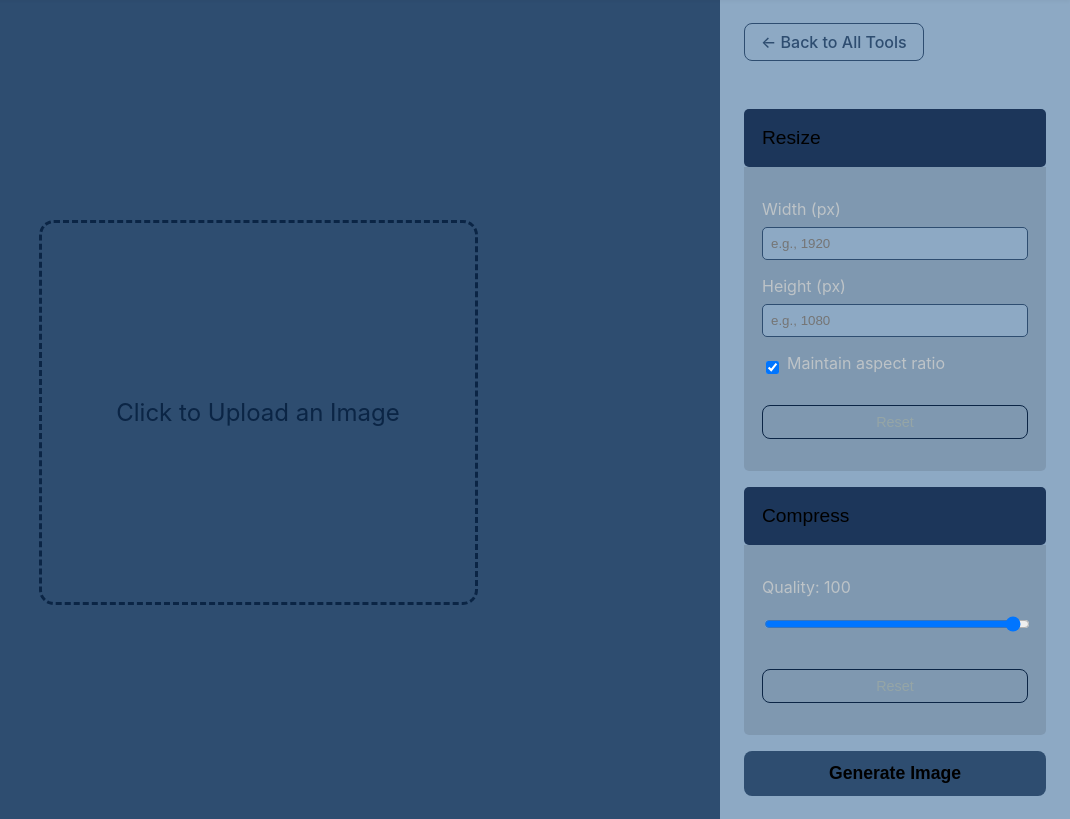
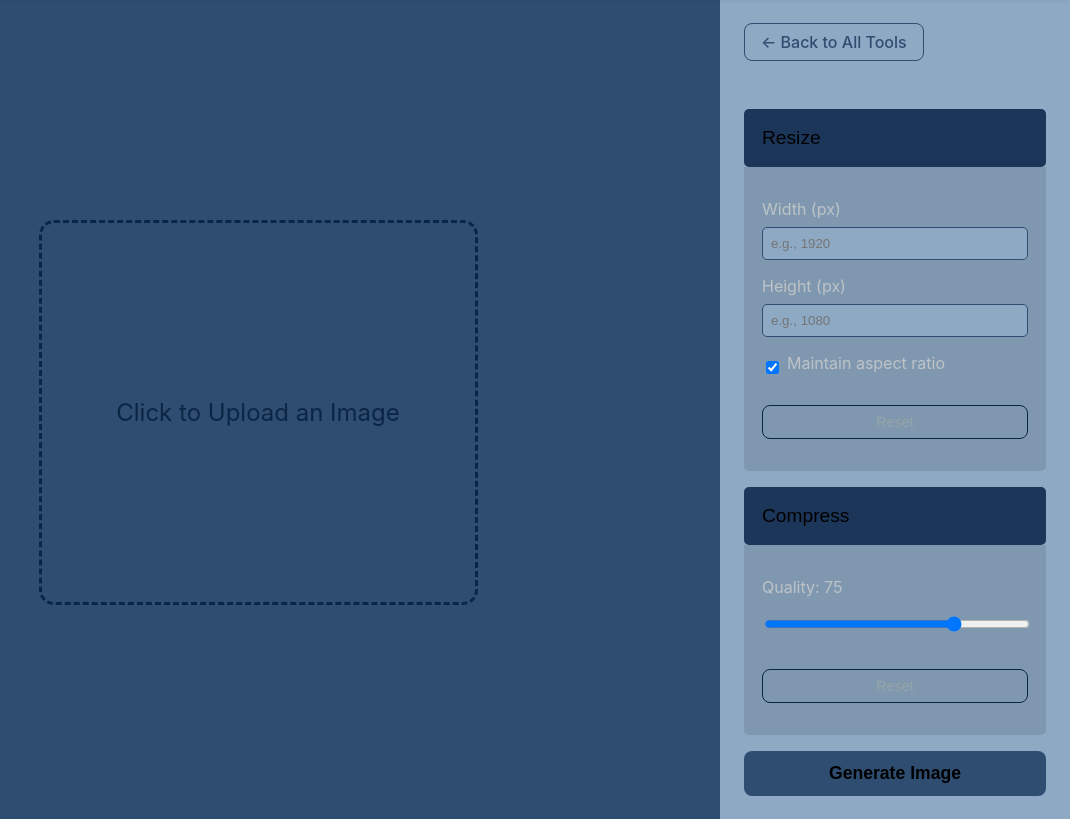
Before and after one commit to AbdulHananShani/ultimate-image-toolkit, a Flask app: page /tool/compressor in a window 1280 px wide. Shown: the part 68-887 px from the top of the page, without its empty margins (210-1280 px from the left). Run offline with Flask 3, Linux system fonts and the light colour scheme; some libraries are stand-ins or nearby versions.

```diff
--- a/backend/templates/compressor_page.html
+++ b/backend/templates/compressor_page.html
@@ -63,8 +63,8 @@
                                         id="original-size-compress">--</span></div>
                             </div>
                             <div class="control-group"><label for="quality-slider">Quality: <span
-                                        id="quality-value">100</span></label><input type="range" id="quality-slider"
-                                    min="1" max="100" value="100"></div>
+                                        id="quality-value">75</span></label><input type="range" id="quality-slider"
+                                    min="1" max="100" value="75"></div>
                             <div class="control-group"><button id="reset-compress-button"
                                     class="reset-button">Reset</button></div>
                         </div>
```
Also changed, not shown: backend/uploads/WhatsApp_Image_2025-06-12_at_12.56.09_AM_processed.jpeg (added), backend/uploads/WhatsApp_Image_2025-06-12_at_12.56.11_AM_processed.jpeg (added), 1 other file.
